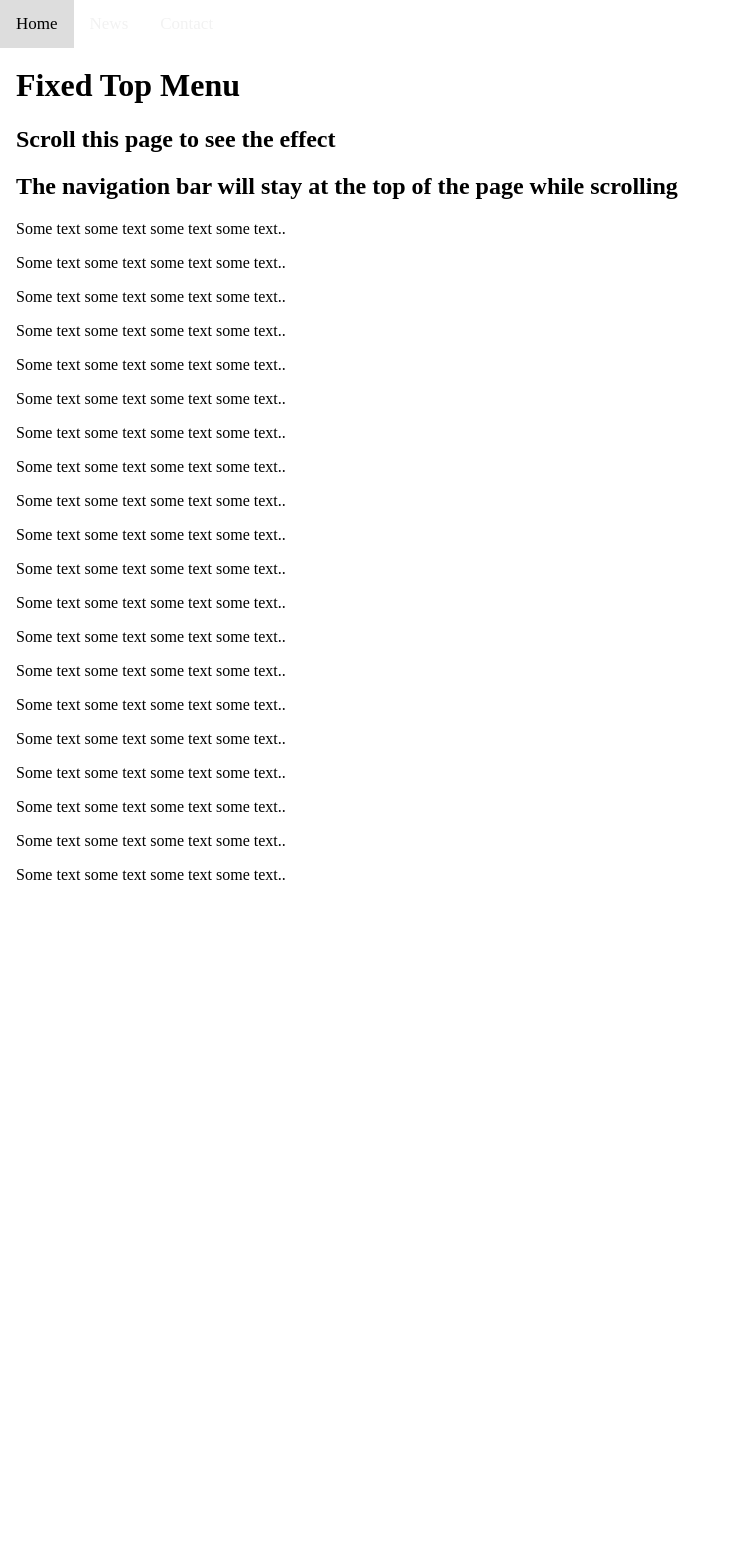
After one commit to kindfamily/2018, a PHP site: page /sample/fixednav.html in a window 1280 px wide. The commit adds this page. Shown: the whole page, without its empty margins (0-741 px from the left). Run offline with PHP 8.4, Linux system fonts and the light colour scheme.

```diff
--- /dev/null
+++ b/project1-dongnacom/sample/fixednav.html
@@ -0,0 +1,69 @@
+<style>
+body {margin:0;}
+
+.navbar {
+  overflow: hidden;
+  /* background-color: #333; */
+  position: fixed;
+  top: 0;
+  width: 100%;
+}
+
+.navbar a {
+  float: left;
+  display: block;
+  color: #f2f2f2;
+  text-align: center;
+  padding: 14px 16px;
+  text-decoration: none;
+  font-size: 17px;
+}
+
+.navbar a:hover {
+  background: #ddd;
+  color: black;
+}
+
+.main {
+  padding: 16px;
+  margin-top: 30px;
+  height: 1500px; /* Used in this example to enable scrolling */
+}
+</style>
+</head>
+<body>
+
+<div class="navbar">
+  <a href="#home">Home</a>
+  <a href="#news">News</a>
+  <a href="#contact">Contact</a>
+</div>
+
+<div class="main">
+  <h1>Fixed Top Menu</h1>
+  <h2>Scroll this page to see the effect</h2>
+  <h2>The navigation bar will stay at the top of the page while scrolling</h2>
+
+  <p>Some text some text some text some text..</p>
+  <p>Some text some text some text some text..</p>
+  <p>Some text some text some text some text..</p>
+  <p>Some text some text some text some text..</p>
+  <p>Some text some text some text some text..</p>
+  <p>Some text some text some text some text..</p>
+  <p>Some text some text some text some text..</p>
+  <p>Some text some text some text some text..</p>
+  <p>Some text some text some text some text..</p>
+  <p>Some text some text some text some text..</p>
+  <p>Some text some text some text some text..</p>
+  <p>Some text some text some text some text..</p>
+  <p>Some text some text some text some text..</p>
+  <p>Some text some text some text some text..</p>
+  <p>Some text some text some text some text..</p>
+  <p>Some text some text some text some text..</p>
+  <p>Some text some text some text some text..</p>
+  <p>Some text some text some text some text..</p>
+  <p>Some text some text some text some text..</p>
+  <p>Some text some text some text some text..</p>
+</div>
+
+</body>
```
Also changed, not shown: project1-dongnacom/css/style.css (+39 -0 lines), project1-dongnacom/index.html (+24 -6 lines).
